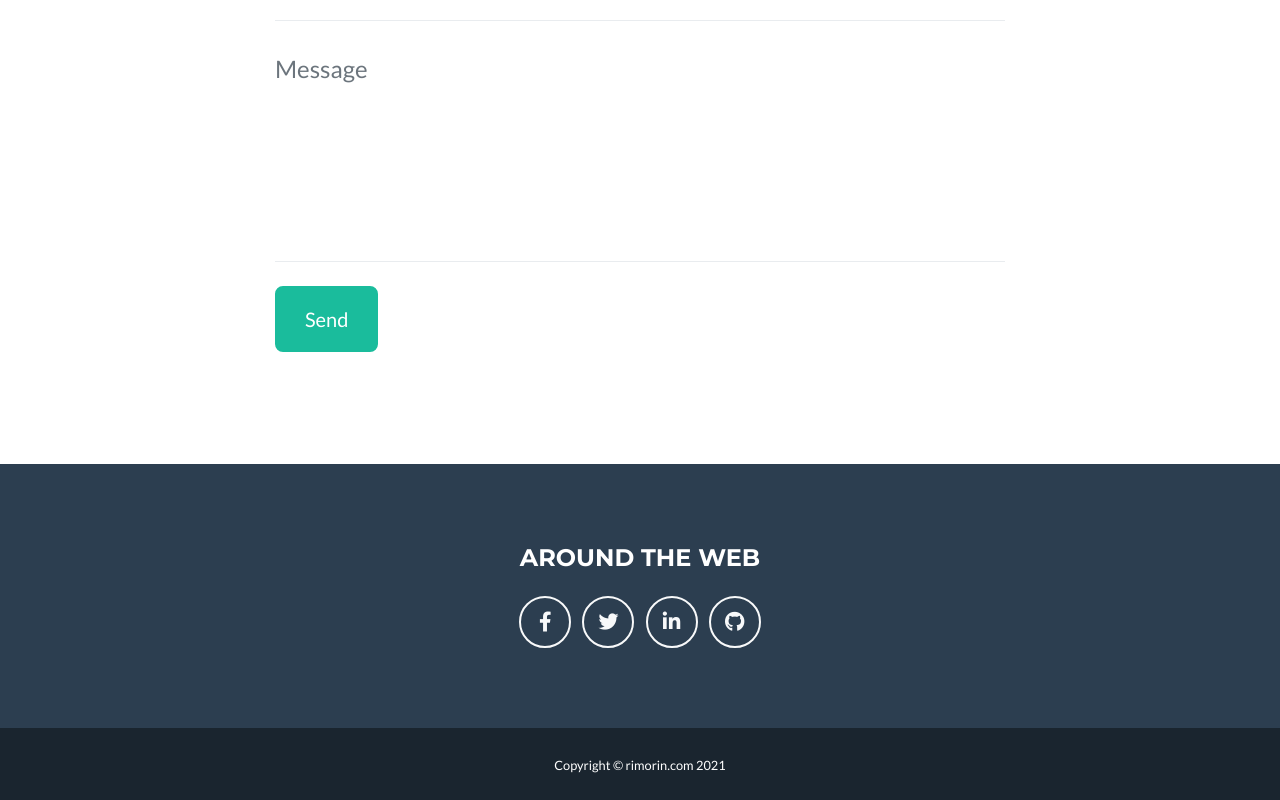
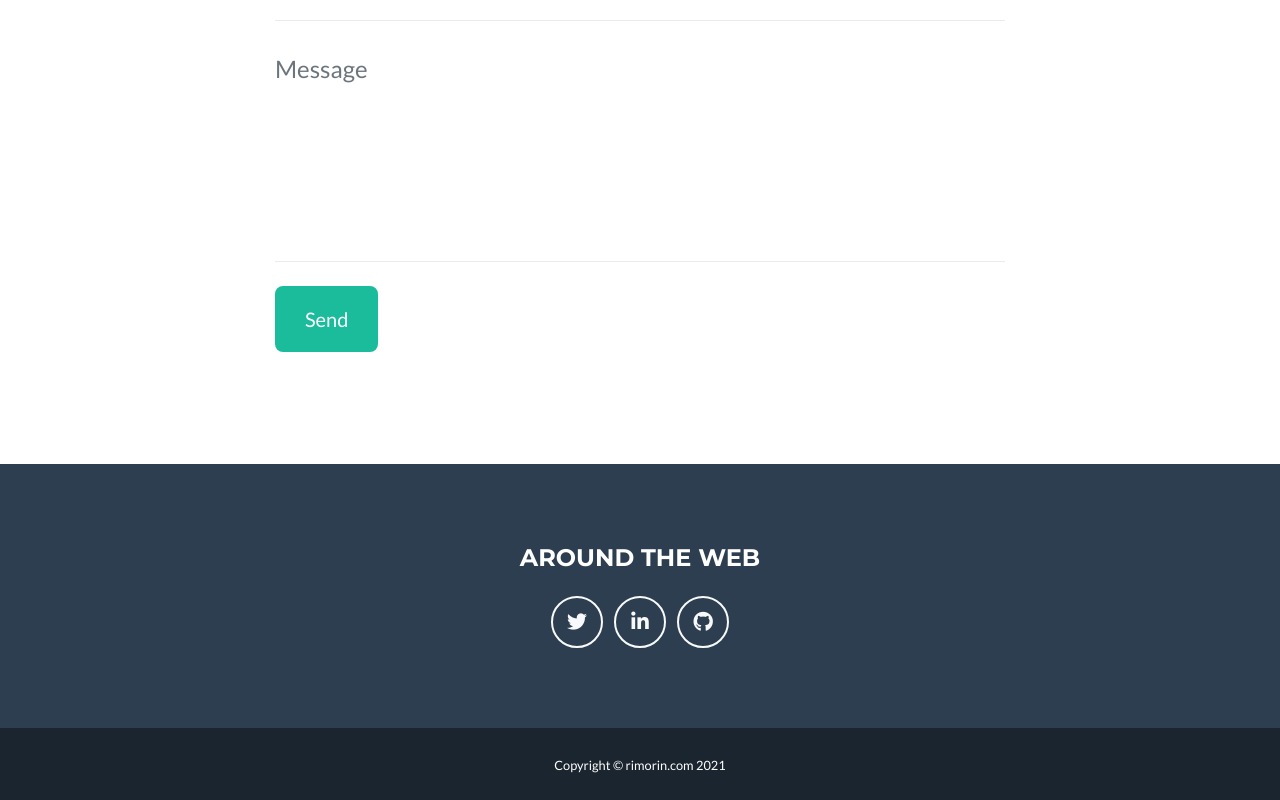
Before and after one commit to rimorin/personal-site, a website: page index.html in a window 1280 px wide. Shown: the part 1951-2751 px from the top of the page. Drawn offline with nearby package versions, Linux system fonts and the light colour scheme; files that its build step writes are made by us from their sources.

Commit message:
removed FB link

```diff
--- a/index.html
+++ b/index.html
@@ -286,9 +286,6 @@
         <!-- Footer Social Icons -->
         <div class="col-lg-12 mb-10 mb-lg-0">
           <h4 class="text-uppercase mb-4">Around the Web</h4>
-          <a class="btn btn-outline-light btn-social mx-1" href="https://www.facebook.com/john.e.kwan">
-            <i class="fab fa-fw fa-facebook-f"></i>
-          </a>
           <a class="btn btn-outline-light btn-social mx-1" href="https://twitter.com/rimorin_kwan">
             <i class="fab fa-fw fa-twitter"></i>
           </a>
```
